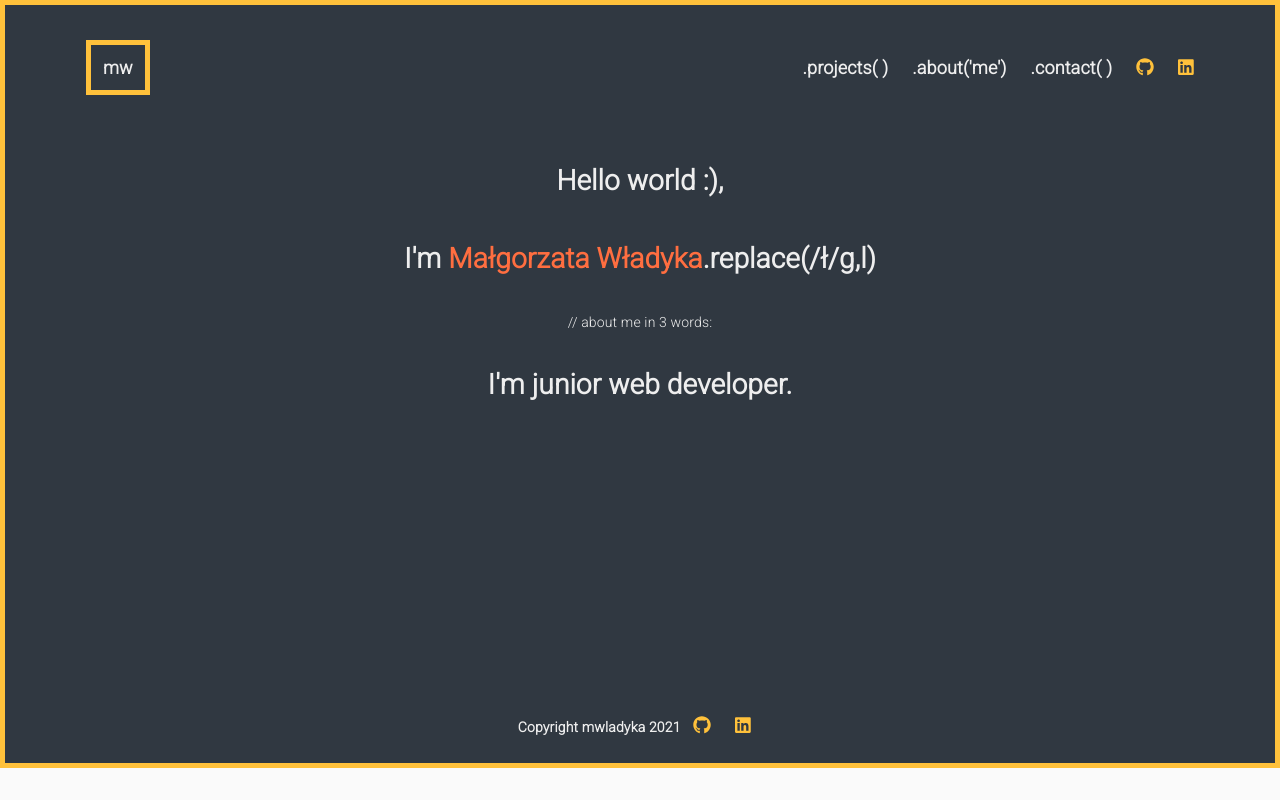
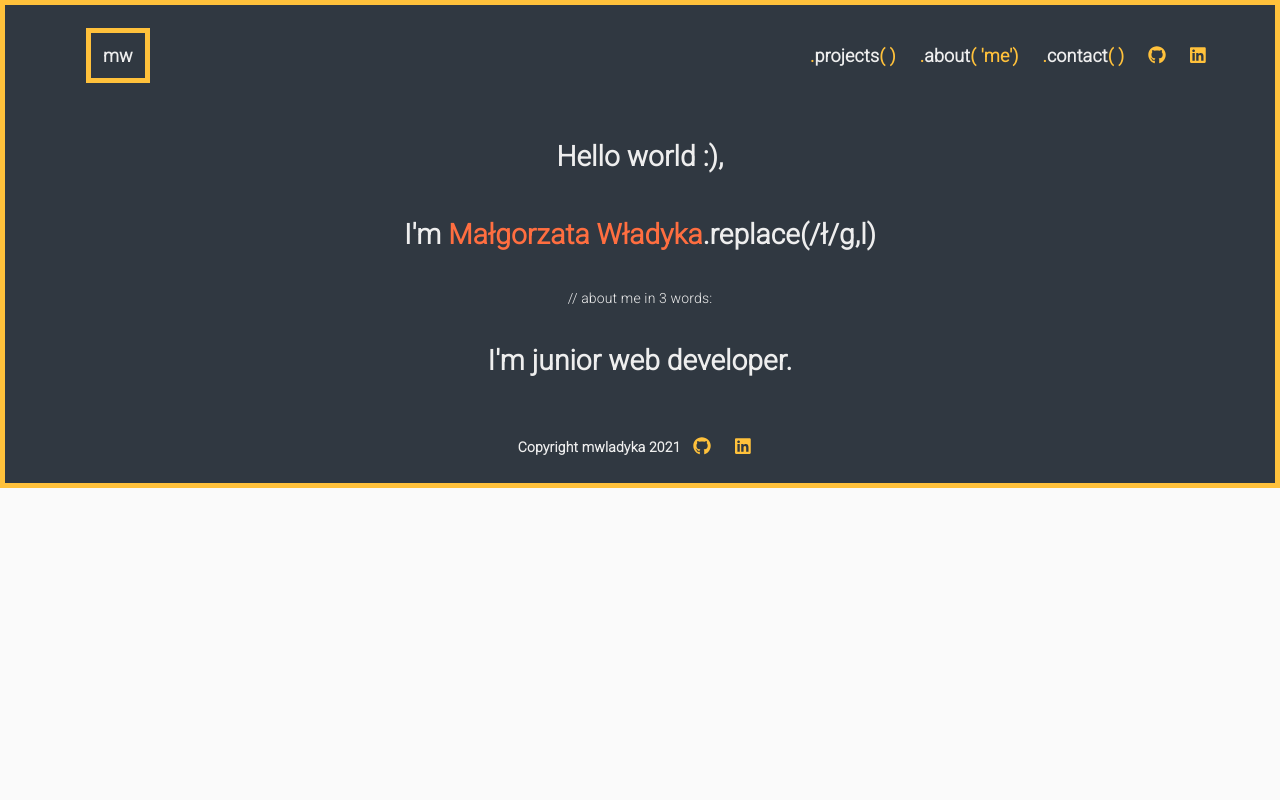
Before and after one commit to mwladyka126/portfolio, a React (Create React App) app: page / in a window 1280 px wide. Built offline with nearby package versions, Linux system fonts and the light colour scheme.

Commit message:
add Navbar Component to make header responsive

```diff
--- /dev/null
+++ b/src/components/features/Navbar/Navbar.js
@@ -0,0 +1,59 @@
+import React from "react";
+import PropTypes from "prop-types";
+import { Link } from "react-router-dom";
+import { FontAwesomeIcon } from "@fortawesome/react-fontawesome";
+import { faGithub, faLinkedin } from "@fortawesome/free-brands-svg-icons";
+
+import clsx from "clsx";
+import styles from "./Navbar.module.scss";
+
+const Component = ({ className, children }) => (
+  <ul className={clsx(className, styles.navList)}>
+    <li>
+      <Link to={"/projects/"} className={styles.link}>
+        <span>.</span>projects<span>( )</span>
+      </Link>
+    </li>
+    <li>
+      <Link to={"/about/"} className={styles.link}>
+        <span>.</span>about<span>( 'me')</span>
+      </Link>
+    </li>
+    <li>
+      <a
+        href="mailto:mwladyka126@gmail.com"
+        target="_blanket"
+        className={styles.link}
+      >
+        <span>.</span>contact<span>( )</span>
+      </a>
+    </li>
+    <li>
+      <a
+        href="https://github.com/mwladyka126"
+        target="_blanket"
+        className={styles.icon}
+      >
+        {" "}
+        <FontAwesomeIcon icon={faGithub} className={styles.icon} />
+      </a>
+    </li>
+    <li>
+      <a
+        href="https://www.linkedin.com/in/malgorzata-wladyka/"
+        target="_blanket"
+        className={styles.icon}
+      >
+        {" "}
+        <FontAwesomeIcon icon={faLinkedin} className={styles.icon} />
+      </a>
+    </li>
+  </ul>
+);
+
+Component.propTypes = {
+  children: PropTypes.node,
+  className: PropTypes.string,
+};
+
+export { Component as Navbar, Component as NavbarComponent };
--- /dev/null
+++ b/src/components/features/Navbar/Navbar.module.scss
@@ -0,0 +1,34 @@
+@import "../../../styles/settings.scss";
+@import "../../../styles/mixins.scss";
+
+.navList {
+  list-style-type: none;
+  @include wrapper;
+  li {
+    padding: $base-size;
+    text-align: center;
+    .link {
+      @include link;
+      color: $color-text-light;
+      font-size: large;
+      font-weight: 600;
+      span {
+        color: $color-main;
+        font-weight: 800;
+      }
+      &:hover {
+        border-bottom: solid $color-main 3px;
+      }
+    }
+    .icon {
+      @extend .link;
+      color: $color-main;
+      &:hover {
+        border-bottom: none;
+        transform: scale(1.5);
+        transition: $transition;
+        color: $color-text-light;
+      }
+    }
+  }
+}
--- a/src/components/layout/Header/Header.js
+++ b/src/components/layout/Header/Header.js
@@ -4,6 +4,7 @@ import { Link } from "react-router-dom";
 import { FontAwesomeIcon } from "@fortawesome/react-fontawesome";
 import { faGithub, faLinkedin } from "@fortawesome/free-brands-svg-icons";
 import { faBars } from "@fortawesome/free-solid-svg-icons";
+import { Navbar } from "./../../features/Navbar/Navbar";
 
 import clsx from "clsx";
 
@@ -12,6 +13,7 @@ import styles from "./Header.module.scss";
 const Component = ({ className, children }) => {
   const [menu, setMenu] = useState(false);
   const showMenu = () => setMenu(!menu);
+
   return (
     <div className={clsx(className, styles.root)}>
       <div className={styles.container}>
@@ -20,49 +22,7 @@ const Component = ({ className, children }) => {
             mw
           </Link>
         </div>
-        <div className={styles.navigation + " " + styles.menuBig}>
-          <ul className={styles.navigation_list}>
-            <li>
-              <Link to={"/projects/"} className={styles.link}>
-                .projects( )
-              </Link>
-            </li>
-            <li>
-              <Link to={"/about/"} className={styles.link}>
-                .about('me')
-              </Link>
-            </li>
-            <li>
-              <a
-                href="mailto:mwladyka126@gmail.com"
-                target="_blanket"
-                className={styles.link}
-              >
-                .contact( )
-              </a>
-            </li>
-            <li>
-              <a
-                href="https://github.com/mwladyka126"
-                target="_blanket"
-                className={styles.icon}
-              >
-                {" "}
-                <FontAwesomeIcon icon={faGithub} className={styles.icon} />
-              </a>
-            </li>
-            <li>
-              <a
-                href="https://www.linkedin.com/in/malgorzata-wladyka/"
-                target="_blanket"
-                className={styles.icon}
-              >
-                {" "}
-                <FontAwesomeIcon icon={faLinkedin} className={styles.icon} />
-              </a>
-            </li>
-          </ul>
-        </div>
+        <Navbar className={styles.menuBig} />
         <div className={styles.hamburger}>
           <FontAwesomeIcon
             onClick={showMenu}
@@ -73,49 +33,7 @@ const Component = ({ className, children }) => {
           </FontAwesomeIcon>
         </div>
       </div>
-      {menu ? (
-        <ul className={styles.menuSmall}>
-          <li>
-            <Link to={"/projects/"} className={styles.link}>
-              .projects( )
-            </Link>
-          </li>
-          <li>
-            <Link to={"/about/"} className={styles.link}>
-              .about('me')
-            </Link>
-          </li>
-          <li>
-            <a
-              href="mailto:mwladyka126@gmail.com"
-              target="_blanket"
-              className={styles.link}
-            >
-              .contact( )
-            </a>
-          </li>
-          <li>
-            <a
-              href="https://github.com/mwladyka126"
-              target="_blanket"
-              className={styles.icon}
-            >
-              {" "}
-              <FontAwesomeIcon icon={faGithub} className={styles.icon} />
-            </a>
-          </li>
-          <li>
-            <a
-              href="https://www.linkedin.com/in/malgorzata-wladyka/"
-              target="_blanket"
-              className={styles.icon}
-            >
-              {" "}
-              <FontAwesomeIcon icon={faLinkedin} className={styles.icon} />
-            </a>
-          </li>
-        </ul>
-      ) : null}
+      {menu ? <Navbar className={styles.menuSmall} /> : null}
     </div>
   );
 };
--- a/src/components/layout/Header/Header.module.scss
+++ b/src/components/layout/Header/Header.module.scss
@@ -27,35 +27,6 @@
         }
       }
     }
-    .navigation {
-      &_list {
-        list-style-type: none;
-        padding: $base-size;
-        @include wrapper;
-        li {
-          padding: $base-size;
-          .link {
-            @include link;
-            color: $color-text-light;
-            font-size: large;
-            font-weight: 600;
-            &:hover {
-              border-bottom: solid $color-main 3px;
-            }
-          }
-          .icon {
-            @extend .link;
-            color: $color-main;
-            &:hover {
-              border-bottom: none;
-              transform: scale(1.5);
-              transition: $transition;
-              color: $color-text-light;
-            }
-          }
-        }
-      }
-    }
 
     .hamburger {
       display: none;
@@ -64,14 +35,19 @@
 }
 .menuSmall {
   display: none;
-  @extend .navigation_list;
+  flex-direction: column !important;
+  margin-bottom: 0;
 }
-@media (max-width: 912px) {
+@media (max-width: 585px) {
   .menuBig {
     display: none;
   }
   .hamburger {
     display: block !important;
+    padding: $base-size;
+    .icon {
+      font-size: $base-size * 2;
+    }
   }
   .menuSmall {
     display: block !important;
--- a/src/components/views/Homepage/Homepage.module.scss
+++ b/src/components/views/Homepage/Homepage.module.scss
@@ -5,7 +5,7 @@
   background-color: $color-background-dark;
   color: $color-text-light;
   padding: $base-size;
-  min-height: 70vh;
+  // min-height: 70vh;
   .container {
     @include wrapper;
     flex-direction: column;
```
Also changed, not shown: 1 other file (tests, documents, lock files or other folders).
